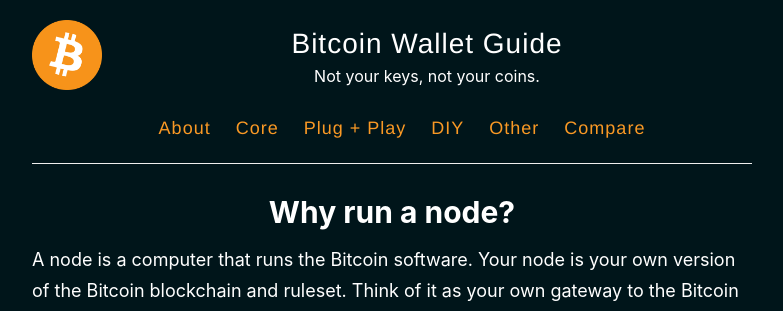
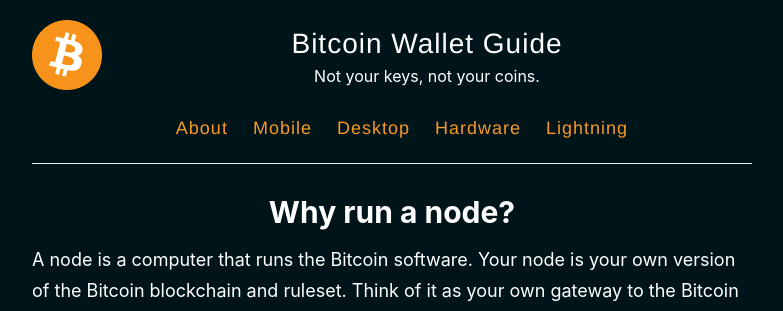
Before and after one commit to BitcoinQnA/bitcoin-wallet-guide, a Jekyll site: the page built from index.html, in a window 1280 px wide. Shown: the top 311 px of the page, without its empty margins (248-1031 px from the left). Built offline with Jekyll 4.4.1, drawn with Linux system fonts in a browser that asks for light colours; the list of posts is cut into pages by our own code.

Commit message:
Update default.html

```diff
--- a/_layouts/default.html
+++ b/_layouts/default.html
@@ -30,11 +30,10 @@
 
             <nav>
               <a href="{{ site.baseurl }}/about">About</a>
-              <a href="{{ site.baseurl }}/core">Core</a>
-              <a href="{{ site.baseurl }}/plug-and-play">Plug + Play</a>
-              <a href="{{ site.baseurl }}/do-it-yourself">DIY</a>
-              <a href="{{ site.baseurl }}/other">Other</a>
-              <a href="{{ site.baseurl }}/compare">Compare</a>
+              <a href="{{ site.baseurl }}/mobile">Mobile</a>
+              <a href="{{ site.baseurl }}/desktop">Desktop</a>
+              <a href="{{ site.baseurl }}/hardware">Hardware</a>
+              <a href="{{ site.baseurl }}/lightning">Lightning</a>
             </nav>
           </header>
         </div>
```
